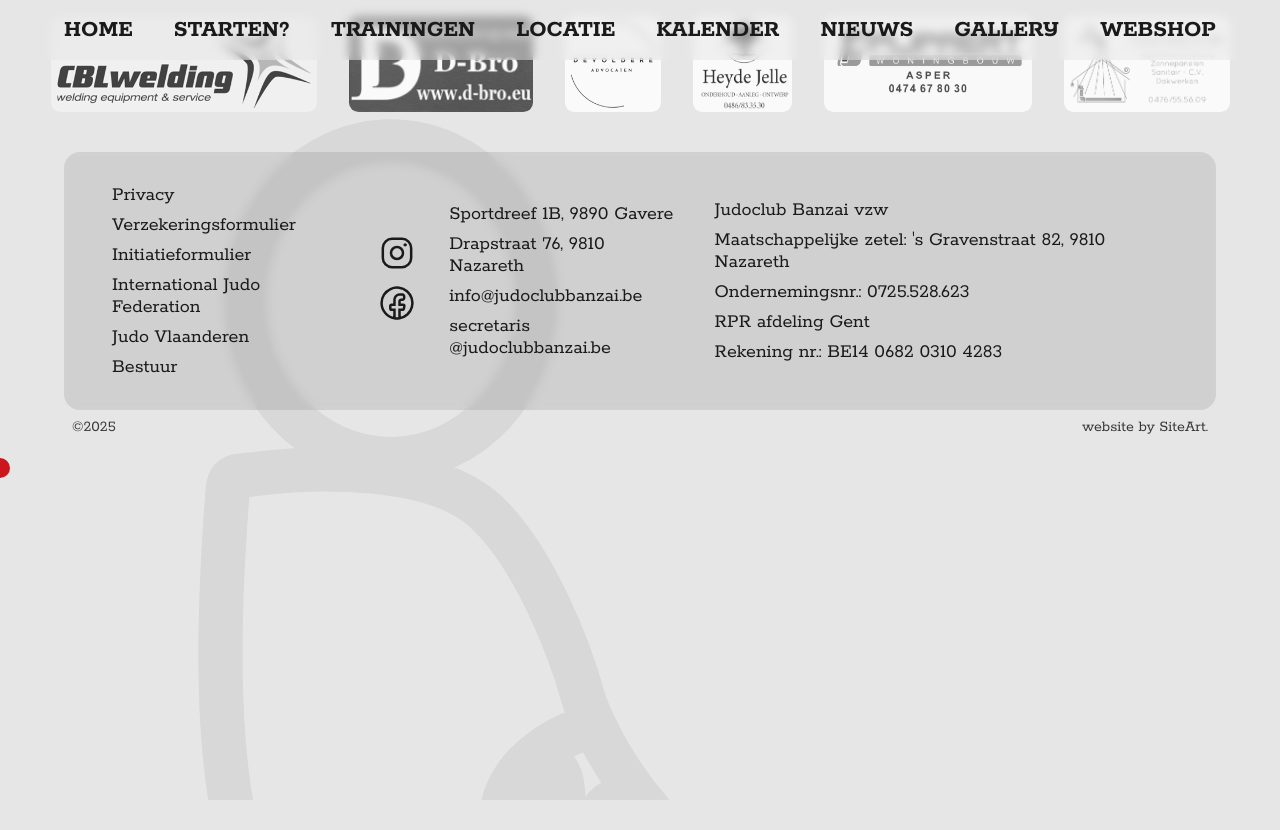
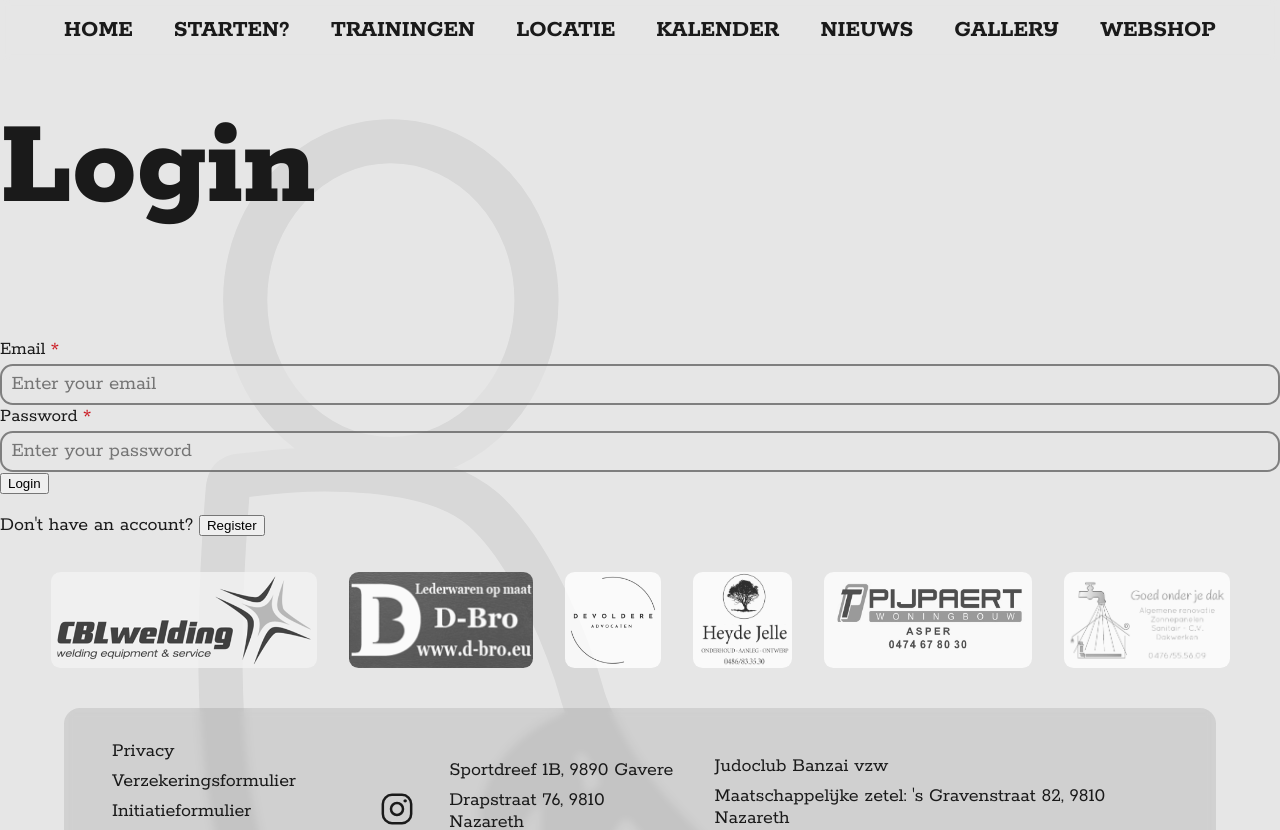
Before and after one commit to NexoraDevBe/jcbanzai-website, a Nuxt app: page /dashboard/login in a window 1280 px wide. Shown: the top 830 px of the page. Before the commit the page ends 800 px from the top, so only its background shows below. Built offline with nearby package versions, Linux system fonts and the light colour scheme.

Commit message:
added dashboard login

```diff
--- /dev/null
+++ b/app/pages/dashboard/admin.vue
@@ -0,0 +1,14 @@
+<script setup lang="ts">
+definePageMeta({
+  middleware: 'auth',
+  requiredRole: 'admin'
+})
+</script>
+
+<template>
+<h1>Only admins can view</h1>
+</template>
+
+<style scoped lang="scss">
+
+</style>
--- /dev/null
+++ b/app/pages/dashboard/index.vue
@@ -0,0 +1,23 @@
+<script setup lang="ts">
+import {logout} from "~/utils/supabase";
+
+definePageMeta({
+  middleware: 'auth'
+})
+</script>
+
+<template>
+<main>
+  <section>
+    <h1>Hello World!</h1>
+    <div class="toggle-mode">
+      <button @click="logout" class="link-btn">
+        logout
+      </button>
+    </div>
+  </section>
+</main>
+</template>
+
+<style scoped lang="scss">
+</style>
--- /dev/null
+++ b/app/pages/dashboard/login.vue
@@ -0,0 +1,125 @@
+<script setup lang="ts">
+import { login, register, logout } from "~/utils/supabase";
+
+const email = ref<string>('')
+const password = ref<string>('')
+const confirmPassword = ref<string>('')
+const error = ref<string>('')
+const success = ref<string>('')
+const isRegistering = ref<boolean>(false)
+
+const signin = async () => {
+  const { data, error: authError } = await login(email.value, password.value)
+
+  if (authError) {
+    error.value = authError.message
+  } else {
+    navigateTo('/dashboard')
+  }
+}
+
+const signup = async () => {
+  error.value = ''
+  success.value = ''
+
+  if (password.value !== confirmPassword.value) {
+    error.value = 'Passwords do not match'
+    return
+  }
+
+  const { data, error: authError } = await register(email.value, password.value)
+
+  if (authError) {
+    error.value = authError.message
+  } else {
+    if (data.user && !data.session) {
+      success.value = 'Registration successful! Please check your email to confirm your account.'
+    } else {
+      success.value = 'Registration successful!'
+      setTimeout(() => {
+        navigateTo('/dashboard')
+      }, 1500)
+    }
+  }
+}
+
+const handleSubmit = () => {
+  if (isRegistering.value) {
+    signup()
+  } else {
+    signin()
+  }
+}
+
+const toggleMode = () => {
+  isRegistering.value = !isRegistering.value
+  error.value = ''
+  success.value = ''
+  password.value = ''
+  confirmPassword.value = ''
+}
+</script>
+
+<template>
+  <div class="auth-container">
+    <div class="auth-card">
+      <h1>{{ isRegistering ? 'Register' : 'Login' }}</h1>
+
+      <form @submit.prevent="handleSubmit">
+        <div class="form-group">
+          <label for="email">Email</label>
+          <input
+              id="email"
+              v-model="email"
+              type="email"
+              placeholder="Enter your email"
+              required
+          />
+        </div>
+
+        <div class="form-group">
+          <label for="password">Password</label>
+          <input
+              id="password"
+              v-model="password"
+              type="password"
+              placeholder="Enter your password"
+              required
+              :minlength="isRegistering ? 6 : undefined"
+          />
+        </div>
+
+        <div v-if="isRegistering" class="form-group">
+          <label for="confirmPassword">Confirm Password</label>
+          <input
+              id="confirmPassword"
+              v-model="confirmPassword"
+              type="password"
+              placeholder="Confirm your password"
+              required
+          />
+        </div>
+
+        <button type="submit" class="submit-btn">
+          {{ isRegistering ? 'Register' : 'Login' }}
+        </button>
+      </form>
+
+      <p v-if="error" class="error-message">{{ error }}</p>
+      <p v-if="success" class="success-message">{{ success }}</p>
+
+      <div class="toggle-mode">
+        <p>
+          {{ isRegistering ? 'Already have an account?' : "Don't have an account?" }}
+          <button @click="toggleMode" class="link-btn">
+            {{ isRegistering ? 'Login' : 'Register' }}
+          </button>
+        </p>
+      </div>
+    </div>
+  </div>
+</template>
+
+<style scoped lang="scss">
+
+</style>
--- /dev/null
+++ b/app/pages/dashboard/superadmin.vue
@@ -0,0 +1,14 @@
+<script setup lang="ts">
+definePageMeta({
+  middleware: 'auth',
+  requiredRole: 'superadmin'
+})
+</script>
+
+<template>
+<h1>Only superadmins can view</h1>
+</template>
+
+<style scoped lang="scss">
+
+</style>
```
